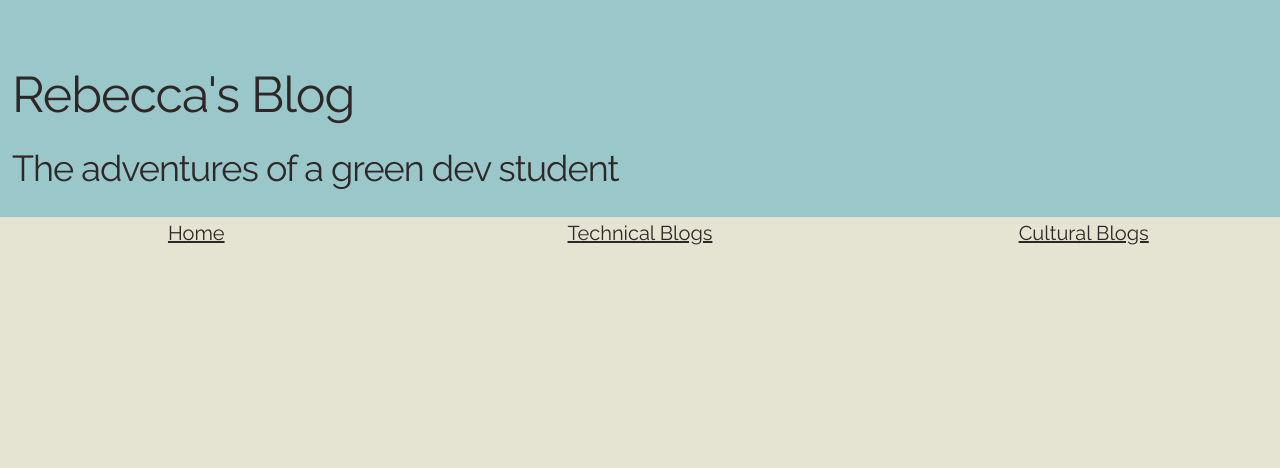
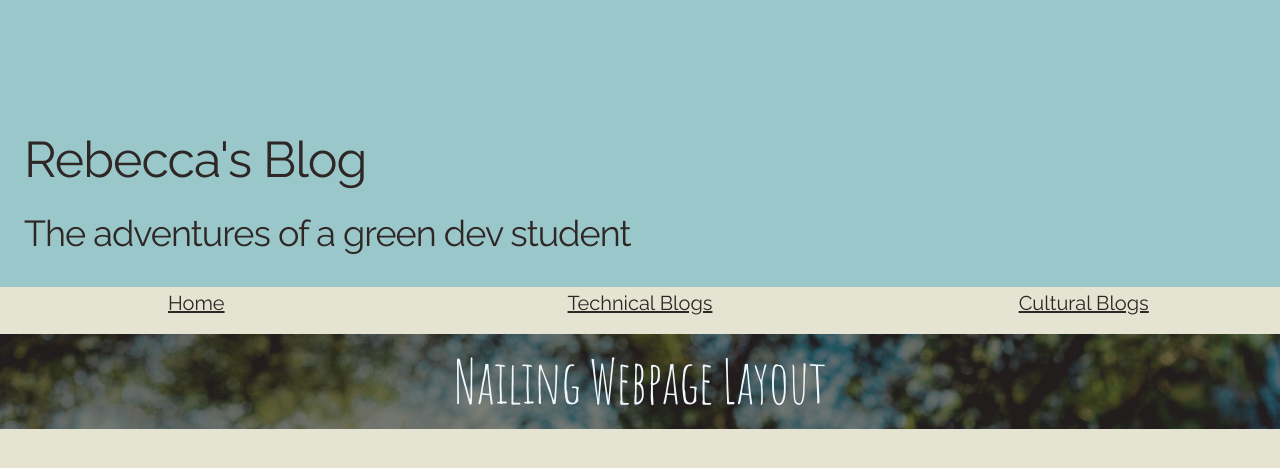
Before and after one commit to rebecca-leete/rebecca-leete.github.io, a plain HTML site: page blog/blog-template.html in a window 1280 px wide. Drawn offline with nearby package versions, Linux system fonts and the light colour scheme.

Commit message:
complete teplate html

```diff
--- a/blog/blog-template.html
+++ b/blog/blog-template.html
@@ -12,15 +12,18 @@
 
 
   <body>
-    <div id="header" class="twelve columns">
-        <div class="header">
-          <h1><strong>Rebecca's Blog</strong></h1>
-          <h3>The adventures of a green dev student</h3>
+
+      <div id="header" class="row">
+        <div id="header" class="twelve columns">
+            <div class="header">
+              <h1><strong>Rebecca's Blog</strong></h1>
+              <h3>The adventures of a green dev student</h3>
+            </div>
         </div>
-    </div>
+      </div>
 
 
-      <div class="nav">
+      <div id="nav" class="row">
           <div class="one-third column">
               <a href="../index.html">Home</a>
           </div>
@@ -32,3 +35,21 @@
               <a href="./cult-blog-archives.html">Cultural Blogs</a>
           </div>
       </div>
+
+      <div id="page-title" class="row">
+        <div class="twelve columns">
+          <h2 class="tech-archives-title">Nailing Webpage Layout</h2>
+        </div>
+      </div>
+
+      <div id="page-content" class="row">
+        <div class="twelve columns">
+            <h3></h3>
+            <p>
+
+            </p>
+        </div>
+      </div>
+
+    </body>
+</html>
```
